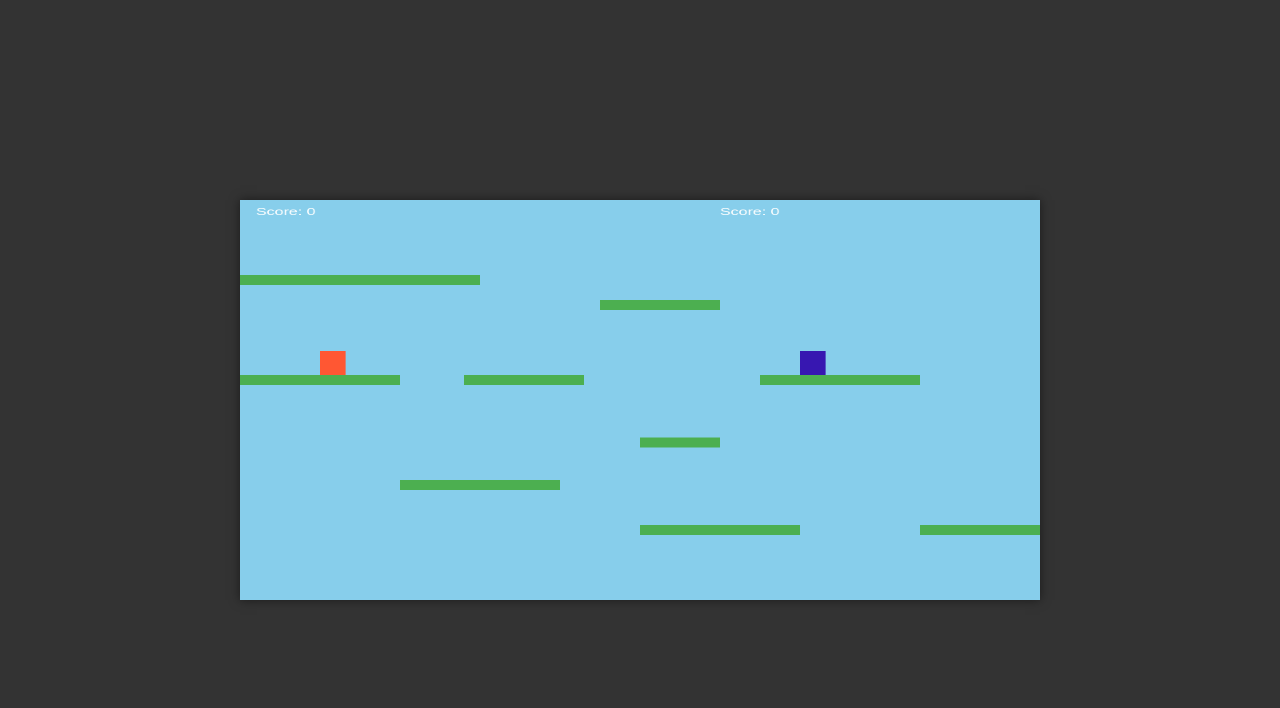
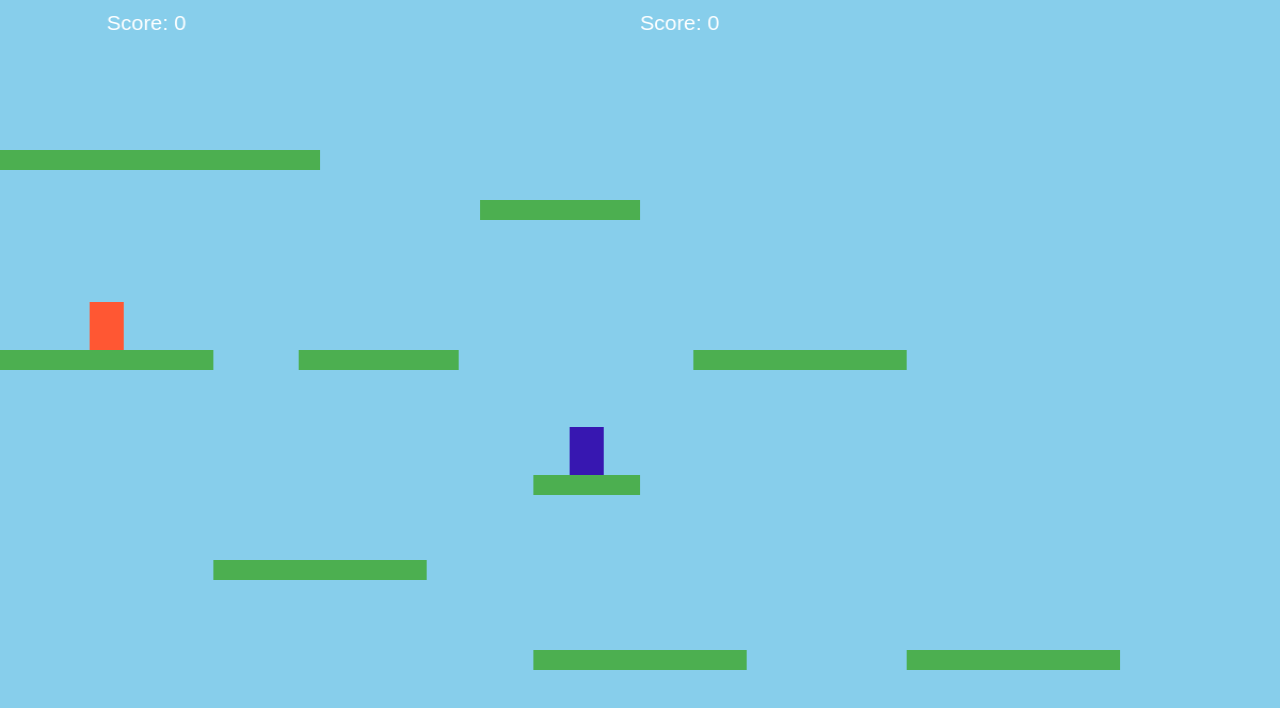
Before and after one commit to domi-ninja/tim-game, a plain HTML site: page index.html in a window 1280 px wide. Drawn offline with Linux system fonts and the light colour scheme.

Commit message:
fixed bugs

```diff
--- a/game.js
+++ b/game.js
@@ -3,12 +3,25 @@ const canvas = document.getElementById('gameCanvas');
 const ctx = canvas.getContext('2d');
 
 // Set canvas dimensions to match CSS
-canvas.width = 1000;
+canvas.width = 1200;
 canvas.height = 800;
 
 // Game assets and variables
 const gravity = 0.5;
 let gameOver = false;
+
+// Platforms arrayss
+const platforms = [
+    { x: 0, y: 350, width: 200, height: 20, color: '#4CAF50' },
+    { x: 280, y: 350, width: 150, height: 20, color: '#4CAF50' },
+    { x: 450, y: 200, width: 150, height: 20, color: '#4CAF50' },
+    { x: 650, y: 350, width: 200, height: 20, color: '#4CAF50' },
+    { x: 500, y: 650, width: 200, height: 20, color: '#4CAF50' },
+    { x: 200, y: 560, width: 200, height: 20, color: '#4CAF50' },
+    { x: 500, y: 475, width: 100, height: 20, color: '#4CAF50' },
+    { x: 0, y: 150, width: 300, height: 20, color: '#4CAF50' },
+    { x: 850, y: 650, width: 200, height: 20, color: '#4CAF50' },
+]
 
 // Player properties
 const player1= {
@@ -45,6 +58,9 @@ const player2 = {
     shootCooldown: 0
 };
 
+resetPlayer1()
+resetPlayer2()
+
 // Bullets array
 const bullets = [];
 const BULLET_SPEED = 10;
@@ -56,6 +72,12 @@ function resetPlayer1() {
     player1.velocityX = 0
     player1.velocityY = 0
     player1.isJumping = false
+
+    const platformNr = Math.floor(Math.random() * platforms.length)
+    const randomPlatform = platforms[platformNr]
+    player1.platformNr = platformNr
+    player1.x = randomPlatform.x + randomPlatform.width/2 - player1.width/2
+    player1.y = randomPlatform.y - player1.height
 }
 
 function resetPlayer2() {
@@ -64,6 +86,14 @@ function resetPlayer2() {
     player2.velocityX = 0
     player2.velocityY = 0
     player2.isJumping = false
+
+    let platformNr = Math.floor(Math.random() * platforms.length)
+    while (platformNr === player1.platformNr) {
+        platformNr = Math.floor(Math.random() * platforms.length)
+    }
+    const randomPlatform = platforms[platformNr]
+    player2.x = randomPlatform.x + randomPlatform.width/2 - player2.width/2
+    player2.y = randomPlatform.y - player2.height
 }
 
 // Create bullet function
@@ -76,6 +106,7 @@ function createBullet(player) {
         width: 8,
         height: 8,
         velocityX: BULLET_SPEED * player.lastDirection,
+        velocityY: -3,
         color: player.color,
         owner: player.m
     });
@@ -85,9 +116,17 @@ function createBullet(player) {
 
 // Update bullets function
 function updateBullets() {
+    // für jeden bullet
     for (let i = bullets.length - 1; i >= 0; i--) {
+        // aktuelles bullet in variable
         const bullet = bullets[i];
+
+        // bullet fallen
+        bullet.velocityY += gravity * 0.3;
+
+        // bullet bewegen
         bullet.x += bullet.velocityX;
+        bullet.y += bullet.velocityY;
 
         // Remove bullets that go off-screen
         if (bullet.x < 0 || bullet.x > canvas.width) {
@@ -134,11 +173,8 @@ function playerHit(player) {
         playerDie(player1);
     } else {
         playerDie(player2);
-    }
+     }
 }
-
-console.log(player1);
-console.log(player2);
 
 
 // Input handling
@@ -169,6 +205,7 @@ function movePlayer(player) {
     if (!player) return;
 
     if (player.m === 1) {
+        //spieler 1
         // Horizontal movement
         if (keys.KeyA) {
             player.velocityX = -player.speed;
@@ -192,6 +229,7 @@ function movePlayer(player) {
         }
 
     } else {
+        // spieler2
         // Horizontal movement
         if (keys.ArrowLeft) {
             player.velocityX = -player.speed;
@@ -255,13 +293,10 @@ function playerDie(player) {
         resetPlayer2()
         player2.score++
     } else if (player.m === 2) {
+        resetPlayer1()
         resetPlayer2()
-        resetPlayer1()
         player1.score++
     }
-
-    console.log(player1.score)
-    console.log(player2.score)
 
     if (player1.score > 4) {
         gameOver = true
@@ -300,18 +335,8 @@ function restartGame() {
     bullets.length = 0; // Clear all bullets
 }
 
-// Platforms arrayss
-let platforms = [
-    { x: 0, y: 350, width: 200, height: 20, color: '#4CAF50' },
-    { x: 280, y: 350, width: 150, height: 20, color: '#4CAF50' },
-    { x: 450, y: 200, width: 150, height: 20, color: '#4CAF50' },
-    { x: 650, y: 350, width: 200, height: 20, color: '#4CAF50' },
-    { x: 500, y: 650, width: 200, height: 20, color: '#4CAF50' },
-    { x: 200, y: 560, width: 200, height: 20, color: '#4CAF50' },
-    { x: 500, y: 475, width: 100, height: 20, color: '#4CAF50' },
-    { x: 0, y: 150, width: 300, height: 20, color: '#4CAF50' },
-    { x: 850, y: 650, width: 200, height: 20, color: '#4CAF50' },
-]
+
+
 // Game loop
 function gameLoop() {
     // Clear canvas
@@ -354,6 +379,6 @@ window.addEventListener('resize', () => {
 function drawScore() {
     ctx.fillStyle = 'white';
     ctx.font = '20px Arial';
-    ctx.fillText(`Score: ${player1.score}`, 20, 30);
+    ctx.fillText(`Score: ${player1.score}`, 100, 30);
     ctx.fillText(`Score: ${player2.score}`, 600, 30);
 }
--- a/style.css
+++ b/style.css
@@ -16,14 +16,16 @@ body {
 
 .game-container {
     position: relative;
-    width: 800px;
-    height: 400px;
+    width: 100vw;
+    height: 100vh;
     overflow: hidden;
     box-shadow: 0 0 10px rgba(0, 0, 0, 0.5);
 }
 
 #gameCanvas {
-    background-color: #87CEEB;
     width: 100%;
     height: 100%;
+    background-color: #87CEEB;
+    max-width: 100%;
+    max-height: 100%;
 }
```
